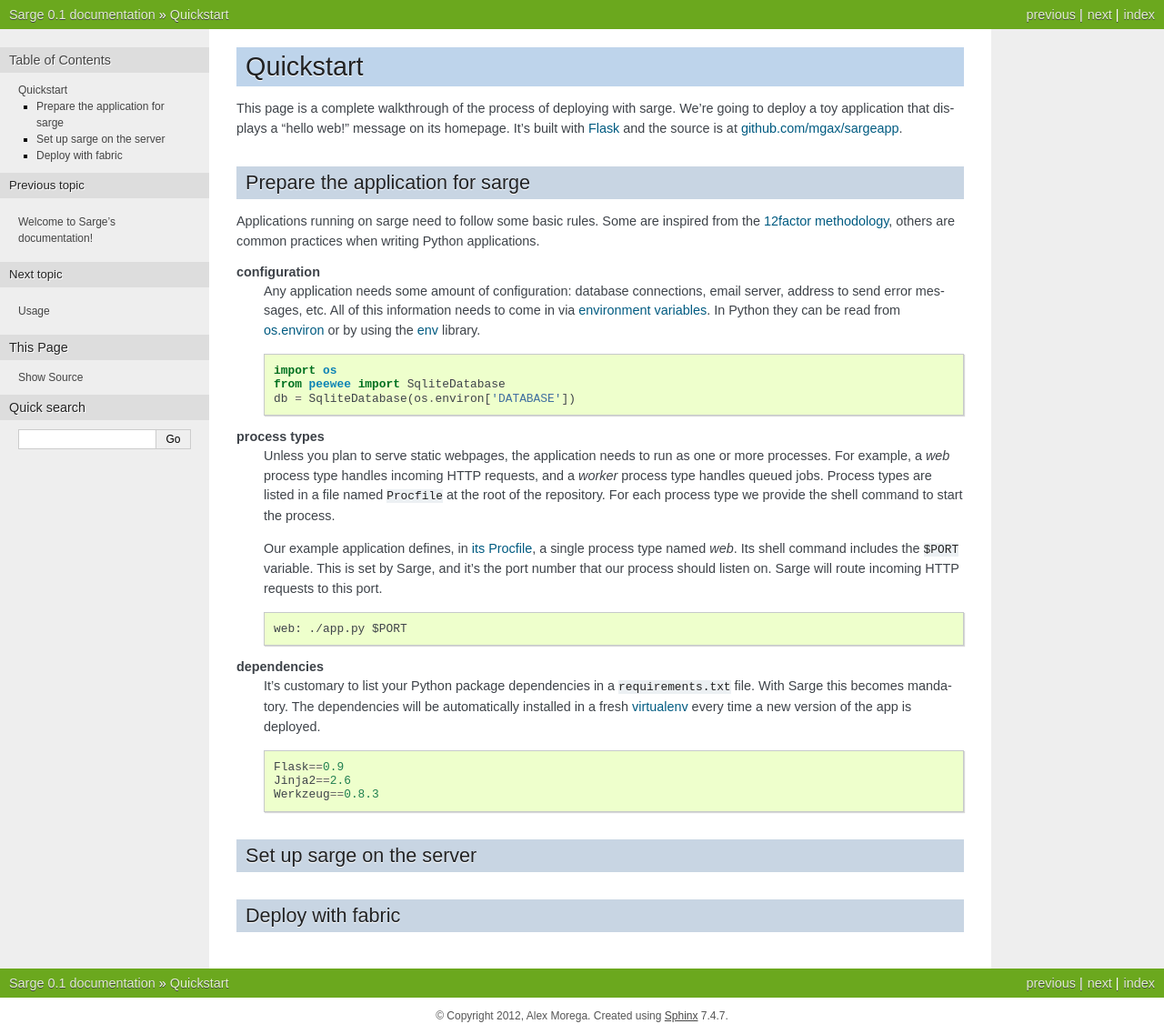
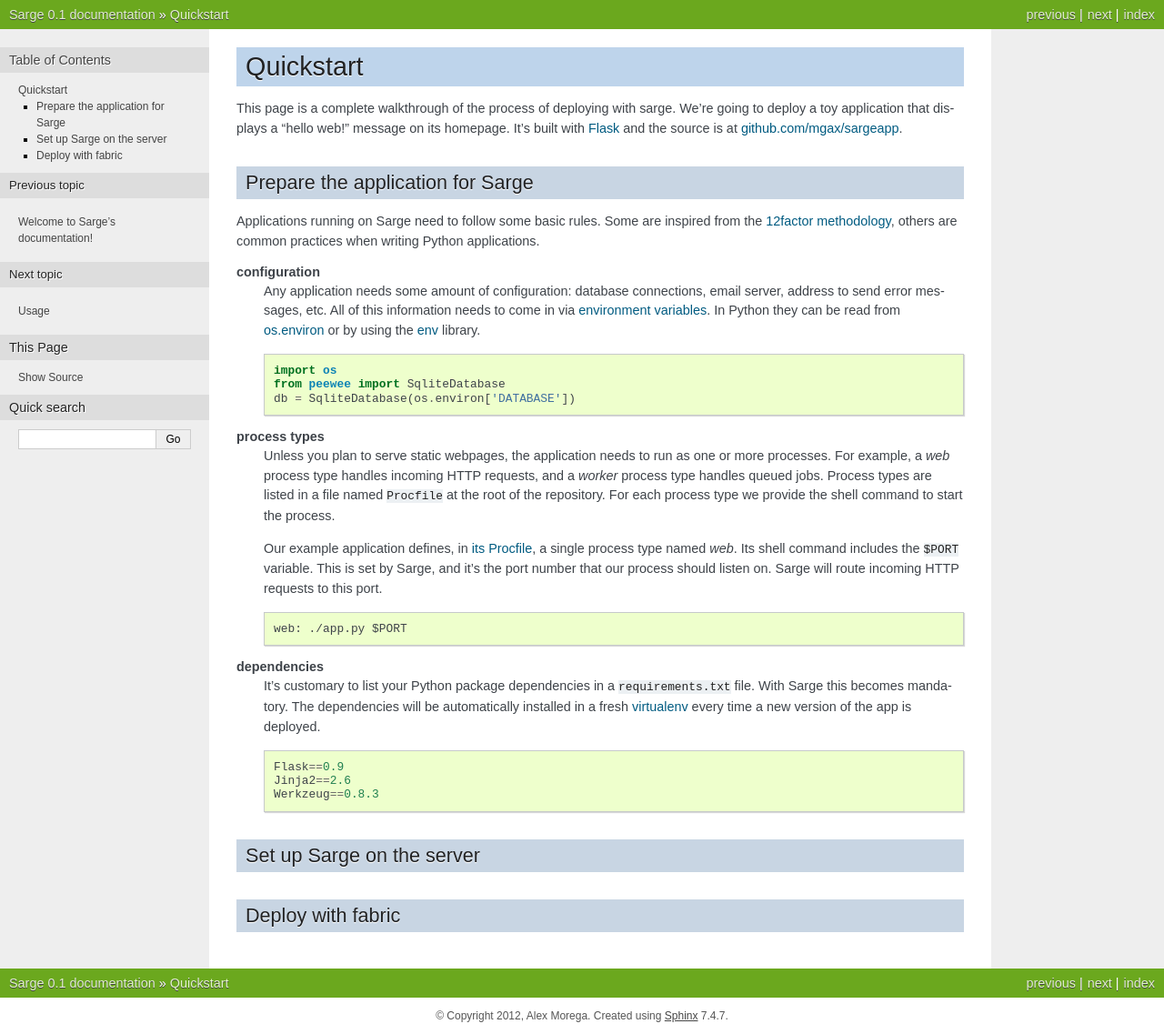
Before and after one commit to mgax/airship, a Sphinx documentation site: the page built from docs/quickstart.rst, in a window 1280 px wide. Shown: the whole page at 91% size. Built offline with Sphinx 7.4.7, drawn with Linux system fonts in a browser that asks for light colours.

Commit message:
fix capitalization

```diff
--- a/docs/quickstart.rst
+++ b/docs/quickstart.rst
@@ -9,9 +9,9 @@ at `github.com/mgax/sargeapp`_.
 .. _Flask: http://flask.pocoo.org/
 
 
-Prepare the application for sarge
+Prepare the application for Sarge
 ---------------------------------
-Applications running on sarge need to follow some basic rules. Some are
+Applications running on Sarge need to follow some basic rules. Some are
 inspired from the `12factor methodology`_, others are common practices when
 writing Python applications.
 
@@ -69,7 +69,7 @@ writing Python applications.
 .. _virtualenv: http://www.virtualenv.org/
 
 
-Set up sarge on the server
+Set up Sarge on the server
 --------------------------
 
 
```
